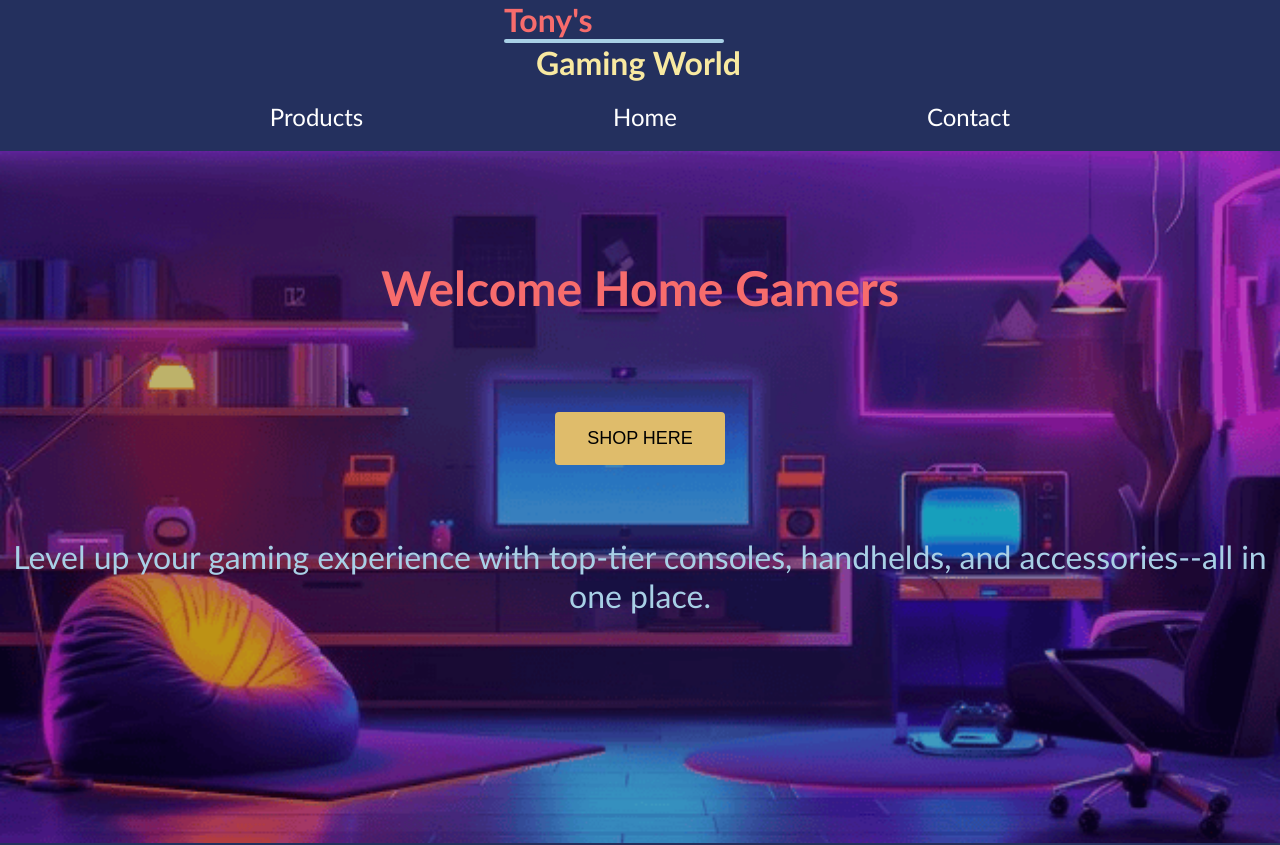
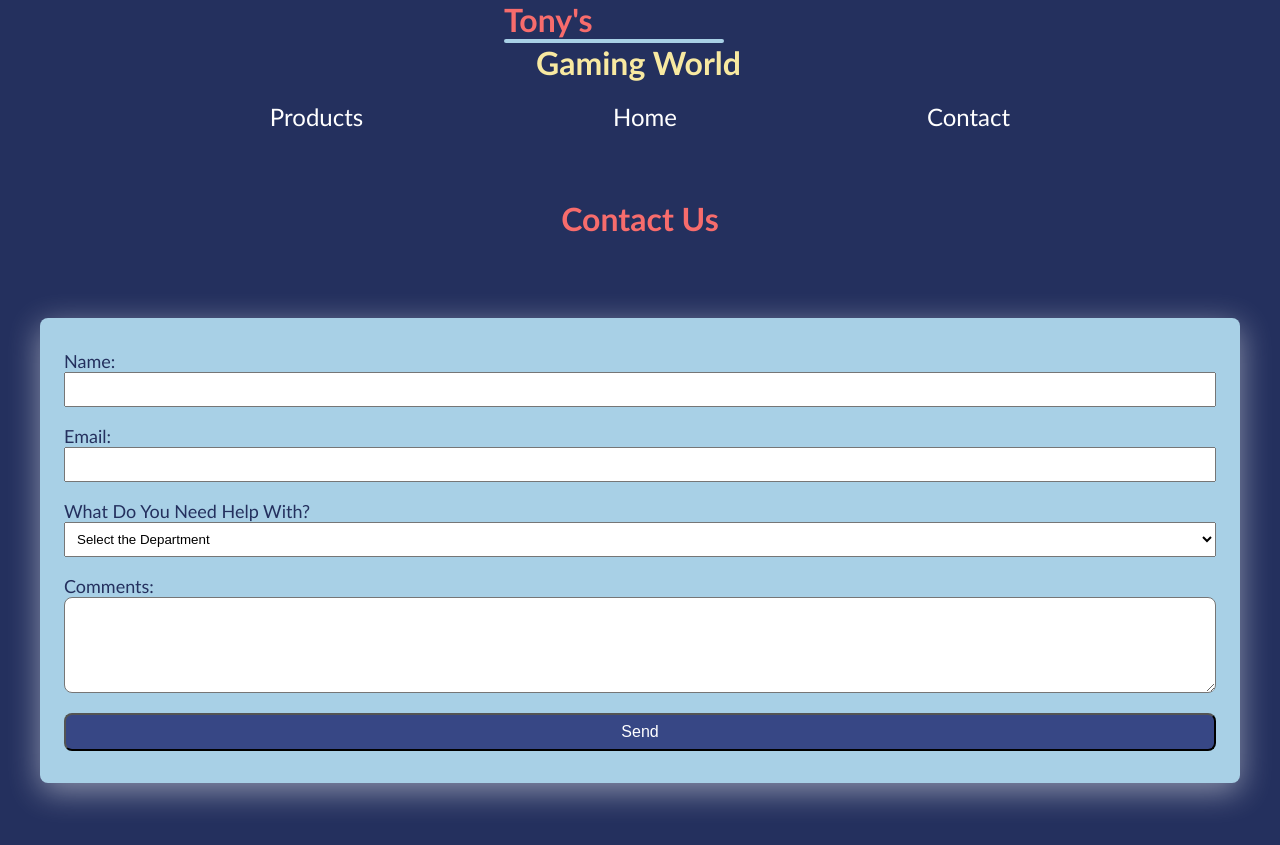
Before and after one commit to tonytone11/React_Ecommerce, a React (Create React App) app in the folder ecommerce/: page /contact in a window 1280 px wide. Shown: the top 845 px of the page. Built offline with nearby package versions, Linux system fonts and the light colour scheme.

Commit message:
fixing class names and styling for navbar, footer, and contact

```diff
--- a/ecommerce/src/App.js
+++ b/ecommerce/src/App.js
@@ -3,25 +3,18 @@ import { BrowserRouter as Router, Routes, Route } from 'react-router-dom';
 import Home from './pages/Home';
 import Products from './pages/Products';
 import Contact from './pages/Contact';
-import Header from './components/Header';
-import NavBar from './components/NavBar';
-import Footer from './components/Footer';
 import './App.css';
 
 const App = () => {
   return (
     <Router>
-      <Header />
-      <NavBar />
       <main>
         <Routes>
-          <Route path="/" element={Home} />
-          <Route path="/products" element={Products} />
-          <Route path="/contact" element={Contact} />
+          <Route path="/" element={<Home />} />
+          <Route path="/products" element={<Products />} />
+          <Route path="/contact" element={<Contact />} />
         </Routes>
-        <Home />
       </main>
-      <Footer />
     </Router>
   );
 };
--- a/ecommerce/src/Styling/Contact.css
+++ b/ecommerce/src/Styling/Contact.css
@@ -1,3 +1,24 @@
+.contact-container {
+    display: flex;
+    flex-direction: column;
+    align-items: center;
+}
+.contact-container .contact-header1 {
+    margin: 3rem 0;
+    color: #f76c6c;
+}
+#contact {
+    width: 90%;
+    margin: 2rem 0;
+    display: flex;
+    flex-direction: column;
+    background-color: #a8d0e6;
+    color: #24305e;
+    box-shadow: 0 .5rem 2rem rgba(255, 255, 255, 0.483);
+    border-radius: .5rem;
+    padding: 2rem 1.5rem;
+    font-size: 1.125rem;
+}
 .name-container, .phone-container, .email-container, .department {
     padding: .5rem;
     margin: 0 0 1.125rem 0;
@@ -20,3 +41,43 @@ textarea {
     font-size: 0.875em;
     margin-top: 0.25em;
 }
+
+/* Media Queries */
+@media (max-width: 768px) {
+    .title-container {
+        width: fit-content;
+    }
+
+    form {
+        width: 85%;
+    }
+}
+
+@media (max-width: 488px) {
+    .title-container {
+        width:  fit-content;
+    }
+
+    form {
+        width: 80%;
+    }
+}
+@media (min-width: 769px) and (max-width: 1023px) {
+    .title-container {
+        width:  fit-content;
+    }
+
+    form {
+        width: 80%;
+    }
+}
+
+@media (min-width: 1024px) {
+    .title-container {
+        width:  fit-content;
+    }
+
+    form {
+        width: 90%;
+    }
+}
--- a/ecommerce/src/Styling/Footer.css
+++ b/ecommerce/src/Styling/Footer.css
@@ -1,10 +1,8 @@
-footer {
+.footer-container {
     position: relative;
     width: 100%;
     bottom: 0;
     padding: 1rem 0;
-}
-.footer-container {
     text-align: center;
     color: white;
     font-size: 1.125rem;
--- a/ecommerce/src/Styling/NavBar.css
+++ b/ecommerce/src/Styling/NavBar.css
@@ -1,10 +1,10 @@
-nav {
+.nav-container {
     display: flex;
     align-items: center;
     justify-content: space-evenly;
     padding: 1.25rem;
 }
-nav a{
+.nav-container .link-pages{
     font-size: 1.5rem;
     text-decoration: none;
     color: white;
--- a/ecommerce/src/components/NavBar.js
+++ b/ecommerce/src/components/NavBar.js
@@ -1,17 +1,14 @@
 import React from 'react';
-import { Link, Outlet } from 'react-router-dom';
+import { Link } from 'react-router-dom';
 import '../styling/NavBar.css';
 
 const NavBar = () => {
     return (
-        <>
-            <nav className="nav-container">
-                <Link to="/products">Products</Link>
-                <Link to="/">Home</Link>
-                <Link to="/contact">Contact</Link>
-            </nav>
-            <Outlet />
-        </>
+        <nav className="nav-container">
+            <Link className='link-pages' to="/products">Products</Link>
+            <Link className='link-pages' to="/">Home</Link>
+            <Link className='link-pages' to="/contact">Contact</Link>
+        </nav>
     );
 };
 
--- a/ecommerce/src/pages/Contact.js
+++ b/ecommerce/src/pages/Contact.js
@@ -1,8 +1,9 @@
 import React, { useState } from 'react';
 import '../styling/Contact.css';
+import Header from '../components/Header';
 import NavBar from '../components/NavBar';
-import Header from '../components/Header';
 import Footer from '../components/Footer';
+
 
 const Contact = () => {
     const [formData, setFormData] = useState({
@@ -49,8 +50,8 @@ const Contact = () => {
         <>
             <Header />
             <NavBar />
-            <main>
-                <h1>Contact Us</h1>
+            <main className="contact-container">
+                <h1 className='contact-header1'>Contact Us</h1>
                 <form id="contact" onSubmit={handleSubmit}>
                     <label htmlFor="name">Name:</label>
                     <input
@@ -60,7 +61,6 @@ const Contact = () => {
                         name="name"
                         value={formData.name}
                         onChange={handleChange}
-                        required
                     />
                     {errors.name && <p className="error">{errors.name}</p>}
 
@@ -72,7 +72,6 @@ const Contact = () => {
                         name="email"
                         value={formData.email}
                         onChange={handleChange}
-                        required
                     />
                     {errors.email && <p className="error">{errors.email}</p>}
 
@@ -82,7 +81,6 @@ const Contact = () => {
                         name="department"
                         value={formData.department}
                         onChange={handleChange}
-                        required
                     >
                         <option value="" disabled>Select the Department</option>
                         <option value="console">Consoles</option>
@@ -105,7 +103,6 @@ const Contact = () => {
             </main>
             <Footer />
         </>
-
     );
 };
 
--- a/ecommerce/src/pages/Home.js
+++ b/ecommerce/src/pages/Home.js
@@ -1,8 +1,14 @@
 import React from 'react';
 import '../styling/Home.css';
+import Header from '../components/Header';
+import NavBar from '../components/NavBar';
+import Footer from '../components/Footer';
 
 const Home = () => {
     return (
+        <>
+            <Header />
+            <NavBar />
             <section className="hero">
                 <div className="hero-content">
                     <h1 className="hero-title">
@@ -16,6 +22,9 @@ const Home = () => {
                     </h2>
                 </div>
             </section>
+            <Footer />
+        </>
+
     );
 };
 
```
Lines whose indentation alone changed are shown as unchanged.
